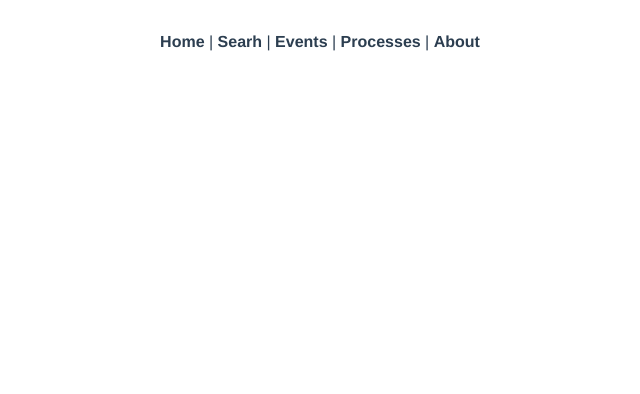
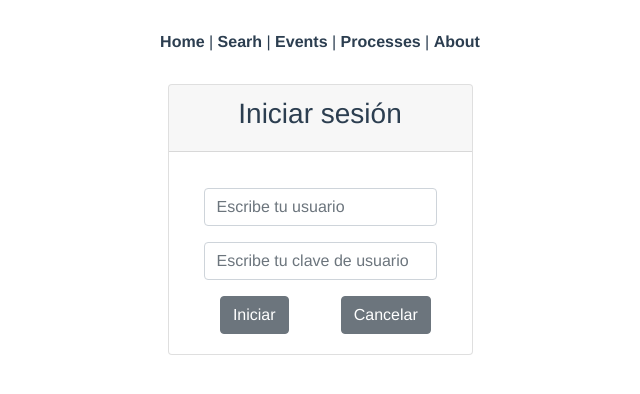
Before and after one commit to ustari28/helloworld-vue, a Vue app: page /#/login in a window 1280 px wide. Shown: the top 394 px of the page, without its empty margins (320-960 px from the left). Built offline with nearby package versions, Linux system fonts and the light colour scheme; what vue-resource would draw is missing.

Commit message:
login component

```diff
--- a/package.json
+++ b/package.json
@@ -19,6 +19,7 @@
     "npm": "^6.9.0",
     "sockjs-client": "^1.3.0",
     "vue": "^2.6.10",
+    "vue-i18n": "^8.11.1",
     "vue-resource": "^1.5.1",
     "vue-router": "^3.0.1"
   },
--- /dev/null
+++ b/src/lang/es.json
@@ -0,0 +1,9 @@
+{
+    "es":{
+        "loginTitle": "Iniciar sesión",
+        "loginButtonSend": "Iniciar",
+        "loginButtonCancel": "Cancelar",
+        "logingUsernamePH": "Escribe tu usuario",
+        "logingPasswordPH": "Escribe tu clave de usuario"
+    }
+}
--- a/src/main.ts
+++ b/src/main.ts
@@ -2,6 +2,8 @@ import Vue from 'vue'
 import App from './App.vue'
 import router from './router'
 import VueResource from 'vue-resource'
+import VueI18n from 'vue-i18n'
+import MyMessages from '@/lang/es.json'
 /** bootstrap */
 import BootstrapVue from 'bootstrap-vue'
 import 'bootstrap/dist/css/bootstrap.css'
@@ -28,11 +30,18 @@ Vue.filter('formatDate', function(d) {
  */
 Vue.use(VueResource)
 Vue.use(BootstrapVue)
+Vue.use(VueI18n)
 library.add(faUserTie, faCogs, faTasks)
 Vue.component('font-awesome-icon', FontAwesomeIcon)
+var i18n = new VueI18n({
+  locale: 'es',
+  fallbackLocale: 'es',
+  messages: MyMessages
+})
 Vue.config.productionTip = false
 new Vue({
   name: 'main',
+  i18n,
   router,
   render: h => h(App)
 }).$mount('#app')
--- a/src/router.ts
+++ b/src/router.ts
@@ -4,6 +4,7 @@ import Home from './views/Home.vue'
 import Search from './views/Search.vue'
 import EventList from '@/views/EventList.vue'
 import Processes from '@/views/Processes.vue'
+import Login from '@/views/Login.vue'
 
 Vue.use(Router)
 
@@ -13,6 +14,11 @@ export default new Router({
       path: '/',
       name: 'home',
       component: Home
+    },
+    {
+      path: '/login',
+      name: 'login',
+      component: Login
     },
     {
       path: '/search',
--- /dev/null
+++ b/src/views/Login.vue
@@ -0,0 +1,52 @@
+<template>
+    <div  v-bind:style="{display: 'inline-block'}">
+        <b-container>
+        <b-card header-tag="header" class="mx-3">
+            <h3 slot="header">{{ $t('loginTitle') }}</h3>
+            <b-container>
+                <b-row class="my-3">
+                    <b-col>
+                        <b-form-input v-model="username" :placeholder="$t('logingUsernamePH')"/>
+                    </b-col>
+                </b-row>
+                <b-row class="my-3">
+                    <b-col>
+                        <b-form-input v-model="password" :placeholder="$t('logingPasswordPH')"/>
+                    </b-col>
+                </b-row>
+                <b-row>
+                    <b-col>
+                        <b-button v-on:click="login">{{$t('loginButtonSend')}}</b-button>
+                    </b-col>
+                    <b-col>
+                        <b-button v-on:click="cancel">{{$t('loginButtonCancel')}}</b-button>
+                    </b-col>
+                </b-row>
+            </b-container>
+        </b-card>
+        </b-container>
+    </div>
+</template>
+<script lang="ts">
+import Vue from 'vue'
+export default Vue.extend({
+    name: 'view-login',
+    props: {
+        urlLogin: String
+    },
+    data: () => ({
+        username: '',
+        password: '',
+        authenticated: false,
+        toUrl: ''
+    }),
+    methods: {
+        login: function() {
+            console.log('login')
+        },
+        cancel: function() {
+            console.log('cancel')
+        }
+    }
+})
+</script>
--- a/src/views/Processes.vue
+++ b/src/views/Processes.vue
@@ -53,7 +53,7 @@
                                     <b-card header-tag="head">
                                         <h6 slot="header" class="mb-0">{{t.title}}</h6>
                                         <b-container>
-                                        <b-row><b-col>UUDI: {{t.uuid}}</b-col></b-row>
+                                        <b-row><b-col>Title: {{t.title}}</b-col></b-row>
                                         <b-row><b-col>Description: {{t.description}}</b-col></b-row>
                                         <b-row><b-col>Start: {{t.start | formatDate}}</b-col></b-row>
                                         <b-row><b-col>
--- a/tsconfig.json
+++ b/tsconfig.json
@@ -10,6 +10,7 @@
     "allowSyntheticDefaultImports": true,
     "sourceMap": true,
     "baseUrl": ".",
+    "resolveJsonModule": true,
     "types": [
       "webpack-env"
     ],
@@ -29,6 +30,7 @@
     "src/**/*.ts",
     "src/**/*.tsx",
     "src/**/*.vue",
+    "src/**/*.json",
     "tests/**/*.ts",
     "tests/**/*.tsx"
   ],
```
Also changed, not shown: src/i18n.js (added, +8 -0 lines), src/shims-vue.d.ts (+7 -0 lines).
